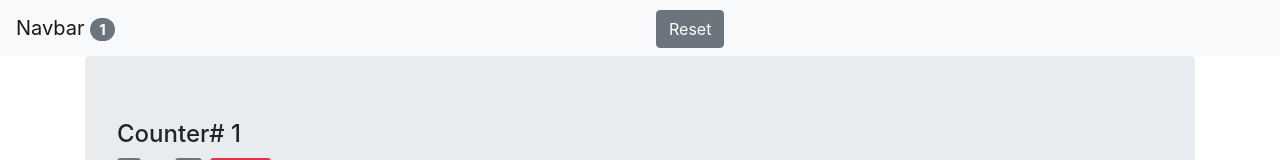
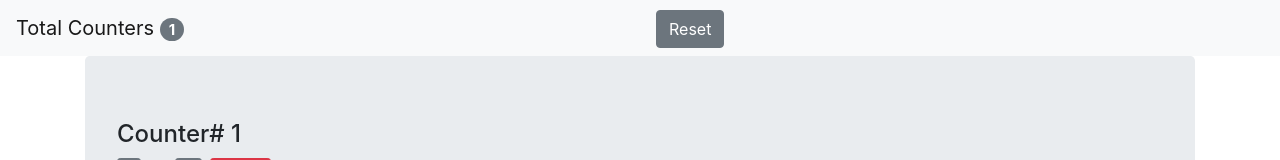
Before and after one commit to ferdous-al-quraeshi/react-crash-course-with-examples, a React (Create React App) app: page / in a window 1280 px wide. Shown: the top 160 px of the page. Built offline with nearby package versions, Linux system fonts and the light colour scheme.

Commit message:
Stateless Functional Components (NavBar)

```diff
--- a/src/components/navbar.jsx
+++ b/src/components/navbar.jsx
@@ -1,18 +1,18 @@
-import React, { Component } from "react";
+import React from "react";
 
-class NavBar extends Component {
-  render() {
-    return (
-      <nav class="navbar navbar-light bg-light">
-        <a class="navbar-brand" href="#">
-          Navbar{" "}
-          <span className="badge badge-pill badge-secondary">
-            {this.props.totalCounters}
-          </span>
-        </a>
-      </nav>
-    );
-  }
-}
+// Stateless Functional Component
+const NavBar = ({ totalCounters }) => {
+  // 'Object destructuring' applied
+  return (
+    <nav className="navbar navbar-light bg-light">
+      <span className="navbar-brand">
+        Total Counters{" "}
+        <span className="badge badge-pill badge-secondary">
+          {totalCounters}
+        </span>
+      </span>
+    </nav>
+  );
+};
 
 export default NavBar;
```
